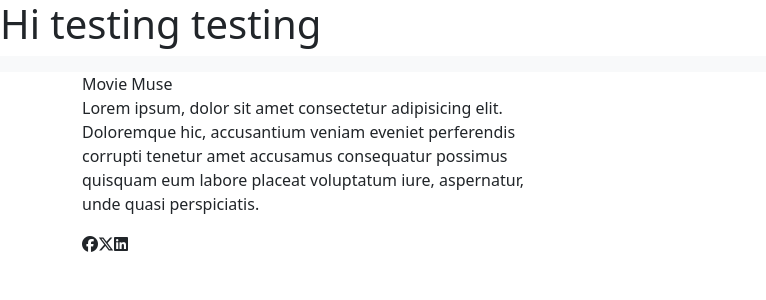
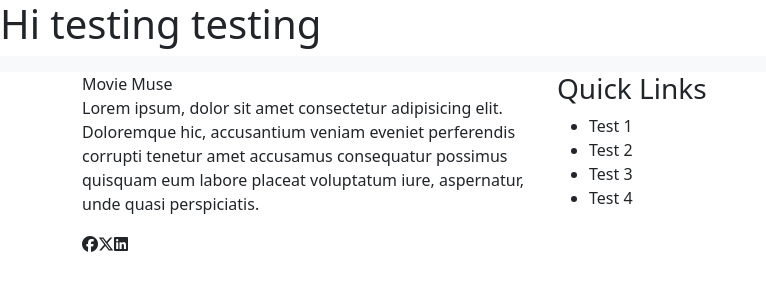
Before and after one commit to georgiehackett/movie-muse, a React (Vite) app: page / in a window 1280 px wide. Shown: the top 300 px of the page, without its empty margins (0-766 px from the left). Built offline with nearby package versions, Linux system fonts and the light colour scheme.

Commit message:
added quick links column on footer

```diff
--- a/src/components/footer/footer.jsx
+++ b/src/components/footer/footer.jsx
@@ -19,7 +19,21 @@ function Footer() {
             </div>
             </div>
             <div className="col-md-6 col-lg-3 col-12">
-
+            <h3>Quick Links</h3>
+                <ul>
+                    <li className="nav-item">
+                        <a className="nav-link" href="/">Test 1</a>
+                    </li>
+                    <li className="nav-item">
+                        <a className="nav-link" href="/">Test 2</a>
+                    </li>
+                    <li className="nav-item">
+                        <a className="nav-link" href="/">Test 3</a>
+                    </li>
+                    <li className="nav-item">
+                        <a className="nav-link" href="/">Test 4</a>
+                    </li>
+                </ul>
             </div>
             <div className="col-md-6 col-lg-4 col-12"></div>
 
```
